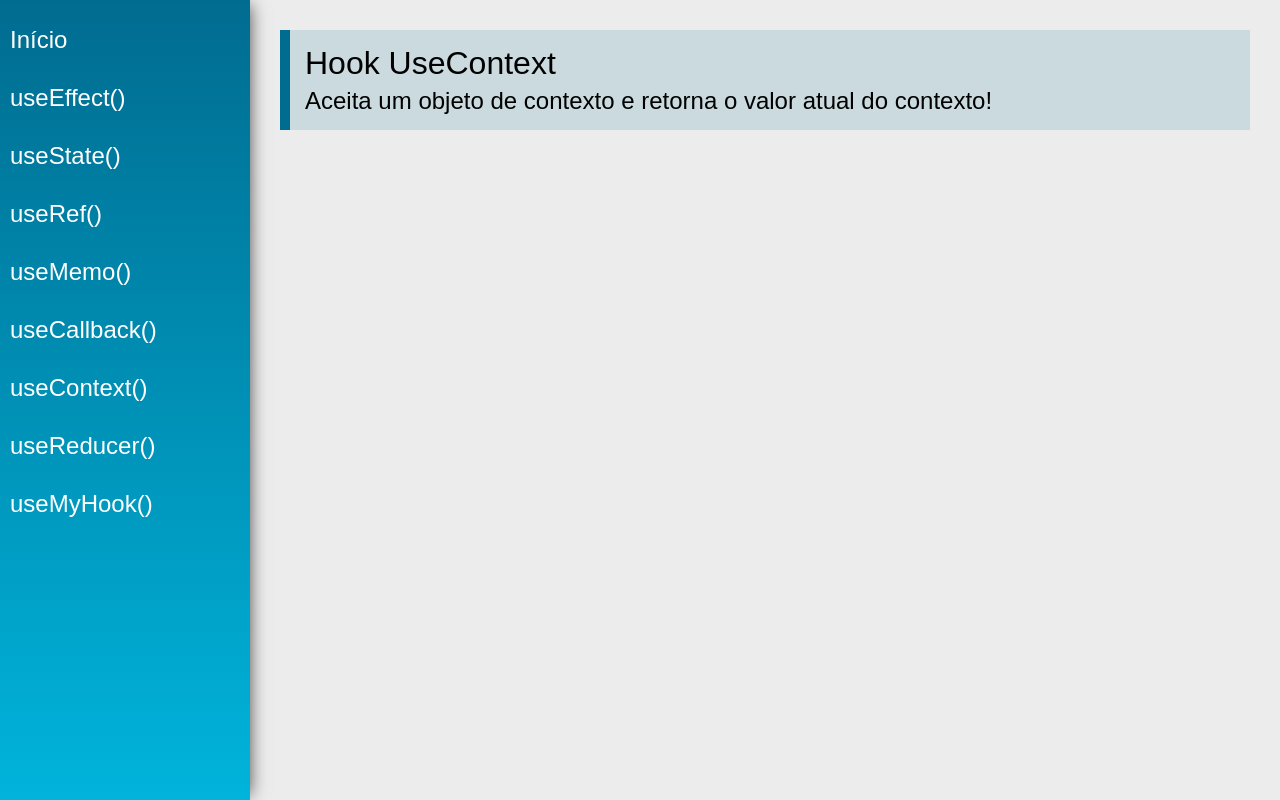
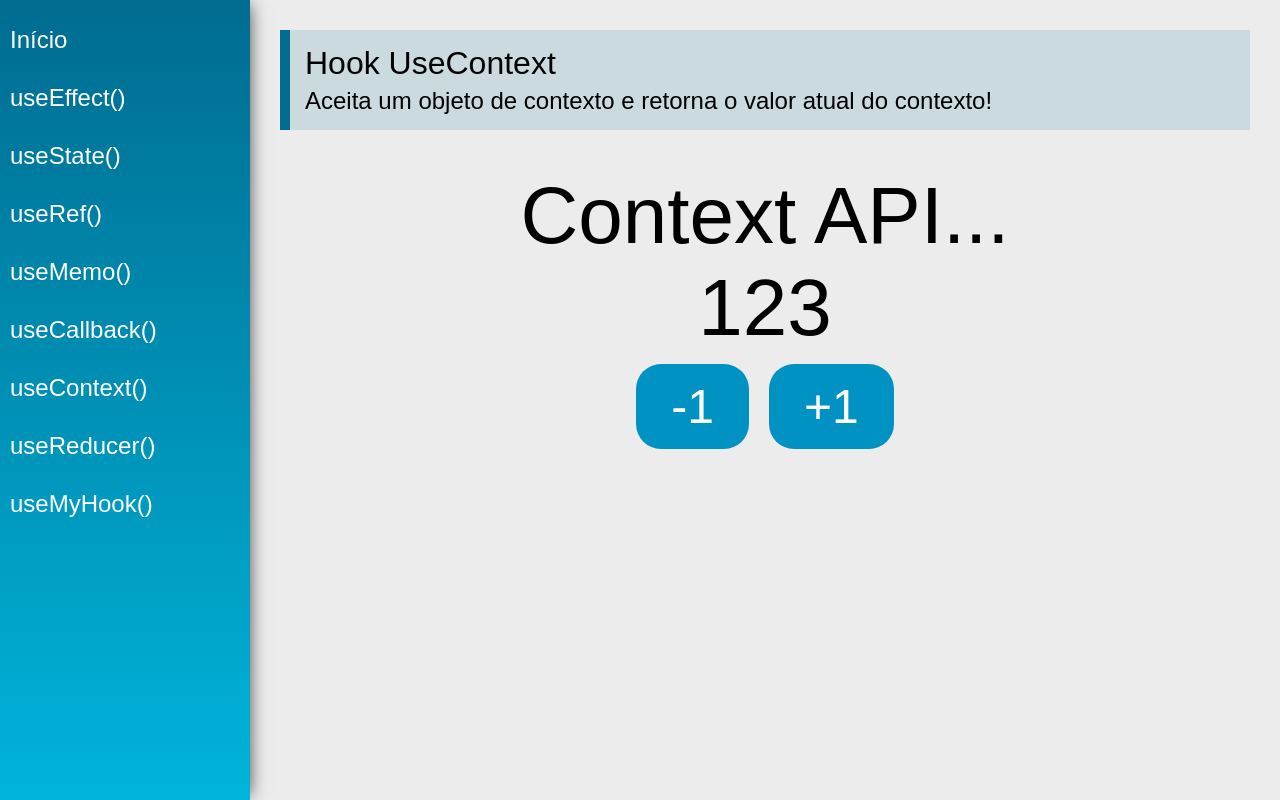
Before and after one commit to tramalho/hooks, a React (Create React App) app: page /useContext in a window 1280 px wide. Built offline with nearby package versions, Linux system fonts and the light colour scheme.

Commit message:
useContext #01

```diff
--- /dev/null
+++ b/src/data/DataContext.js
@@ -0,0 +1,10 @@
+import React from "react";
+
+export const data = {
+    number: 123,
+    text: "Context API...",
+}
+
+const DataContext = React.createContext(data)
+
+export default DataContext
--- a/src/views/App.jsx
+++ b/src/views/App.jsx
@@ -1,19 +1,22 @@
 import './App.css'
-import React from 'react'
+import React, { useState } from 'react'
 import { BrowserRouter as Router } from  'react-router-dom'
 
 import Menu from '../components/layout/Menu'
 import Content from '../components/layout/Content'
+import DataContext, { data } from '../data/DataContext'
 
 const App = props => {
-
+    const [state, setState] = useState(data)
     return (
+        <DataContext.Provider value={{state, setState}}>
                 <div className="App">
                     <Router>
                         <Menu />
                         <Content />
                     </Router>
                 </div>
+        </DataContext.Provider>
     )
 }
 
--- a/src/views/examples/UseContext.jsx
+++ b/src/views/examples/UseContext.jsx
@@ -1,13 +1,34 @@
-import React from 'react'
+import React, { useContext } from 'react'
 import PageTitle from '../../components/layout/PageTitle'
+import DataContext, { data } from '../../data/DataContext'
 
 const UseContext = (props) => {
+
+    const context = useContext(DataContext)
+
+    function addNumber(delta) {
+        context.setState({
+            ...context.state,
+            number: context.state.number + delta
+        })
+    }
+
     return (
         <div className="UseContext">
             <PageTitle
                 title="Hook UseContext"
                 subtitle="Aceita um objeto de contexto e retorna o valor atual do contexto!"
             />
+            <div className="center">
+                <span className="text">{context.state.text}</span>
+                <span className="text">{context.state.number}</span>
+                <div>
+                    <button type="button" className="btn"
+                    onClick={() => addNumber(-1)}>-1</button>
+                                        <button type="button" className="btn"
+                    onClick={() => addNumber(1)}>+1</button>
+                </div>
+            </div>
         </div>
     )
 }
```
